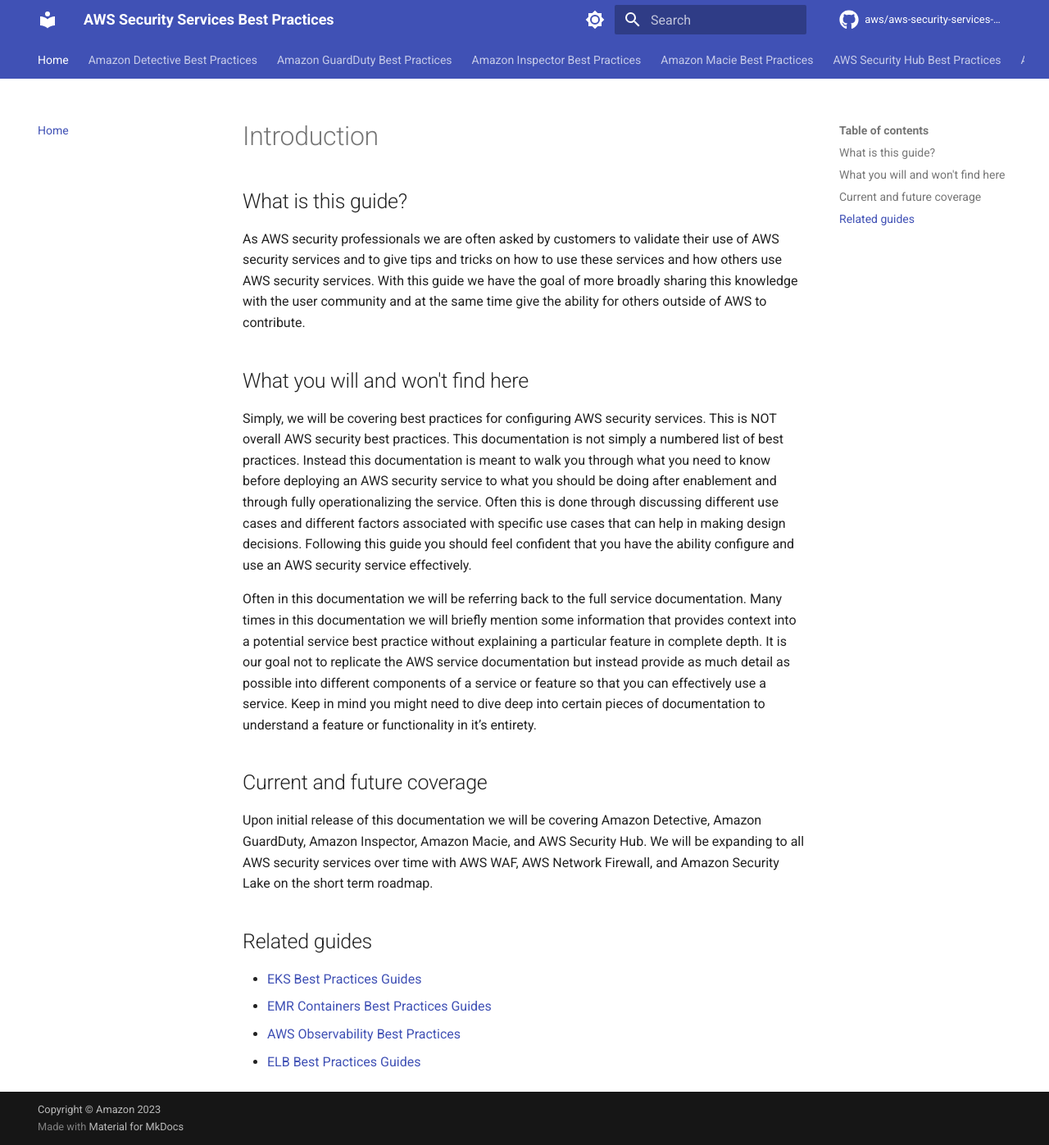
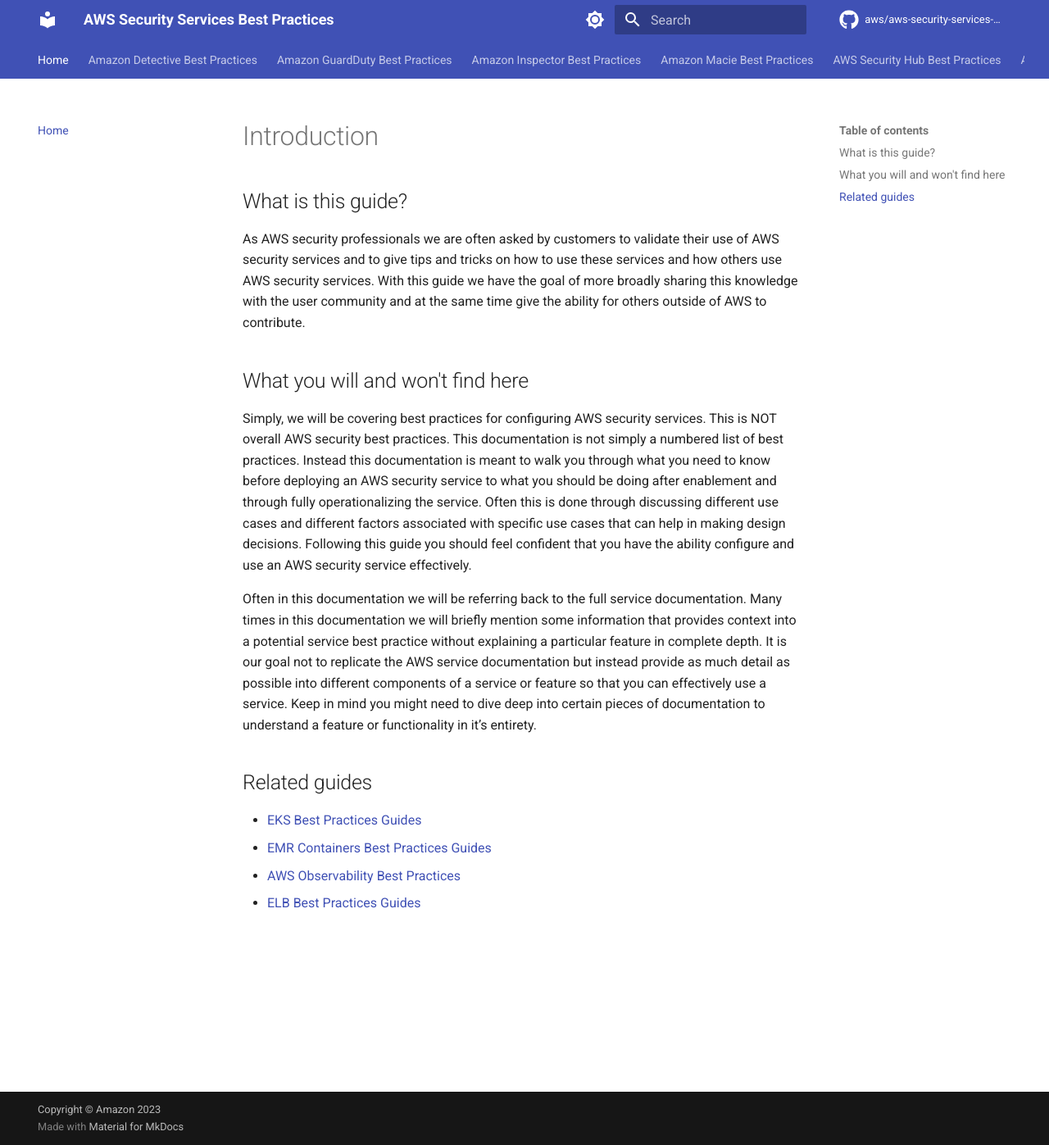
Before and after one commit to aws/aws-security-services-best-practices, an MkDocs documentation site: the page built from docs/en/index.md, in a window 1280 px wide and 1397 px high. Shown: the whole window at 82% size. Built offline with MkDocs 1.6.1 and Material for MkDocs 9.7.7, drawn with Linux system fonts in a browser that asks for light colours; comment, search, counter and statistics services are not loaded.

Commit message:
Updated intro

```diff
--- a/docs/en/index.md
+++ b/docs/en/index.md
@@ -10,10 +10,6 @@
 
 Often in this documentation we will be referring back to the full service documentation. Many times in this documentation we will briefly mention some information that provides context into a potential service best practice without explaining a particular feature in complete depth. It is our goal not to replicate the AWS service documentation but instead provide as much detail as possible into different components of a service or feature so that you can effectively use a service. Keep in mind you might need to dive deep into certain pieces of documentation to understand a feature or functionality in it’s entirety.
 
-## Current and future coverage
-
-Upon initial release of this documentation we will be covering Amazon Detective, Amazon GuardDuty, Amazon Inspector, Amazon Macie, and AWS Security Hub. We will be expanding to all AWS security services over time with AWS WAF, AWS Network Firewall, and Amazon Security Lake on the short term roadmap.
-
 ## Related guides
 
 * [EKS Best Practices Guides](https://aws.github.io/aws-eks-best-practices/)
```
